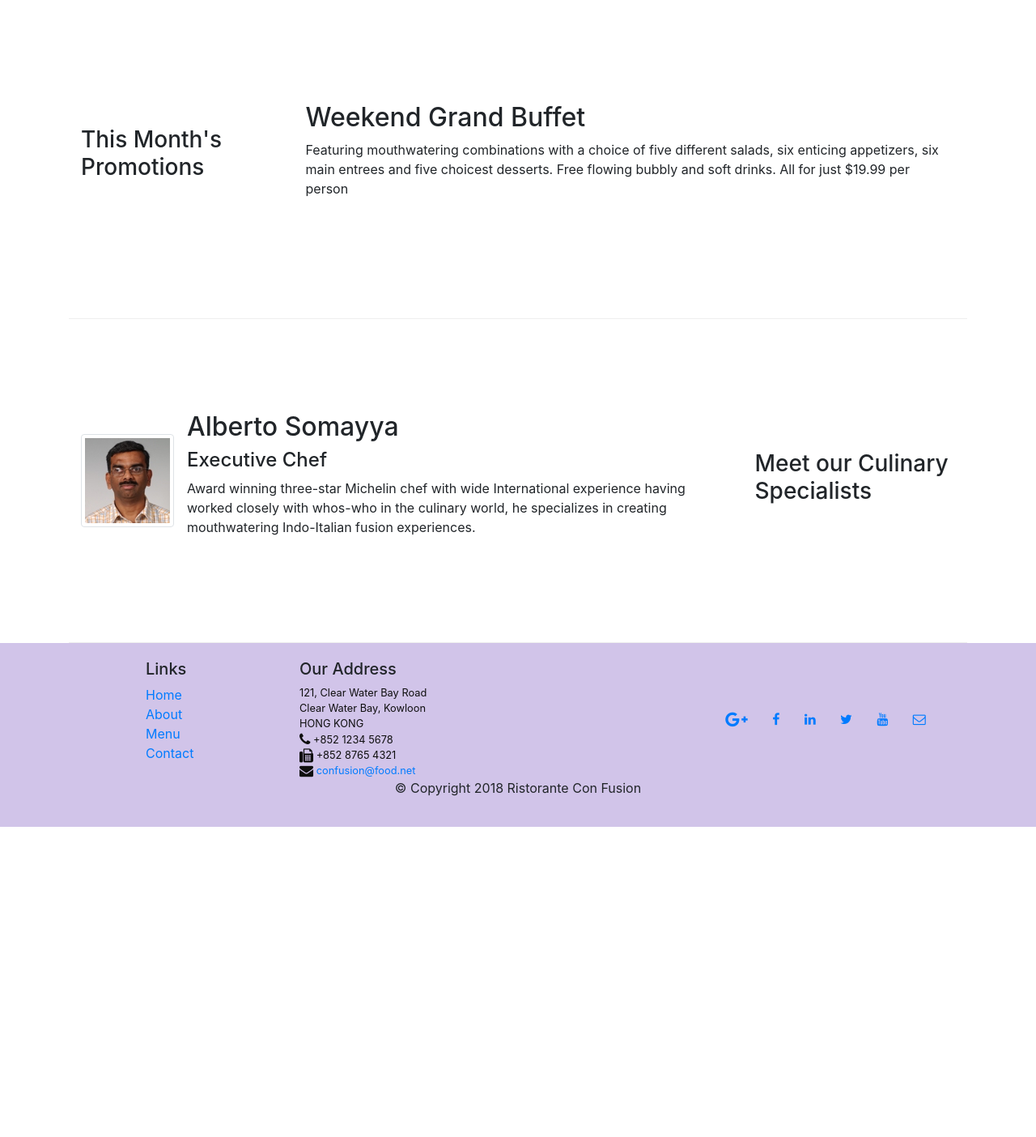
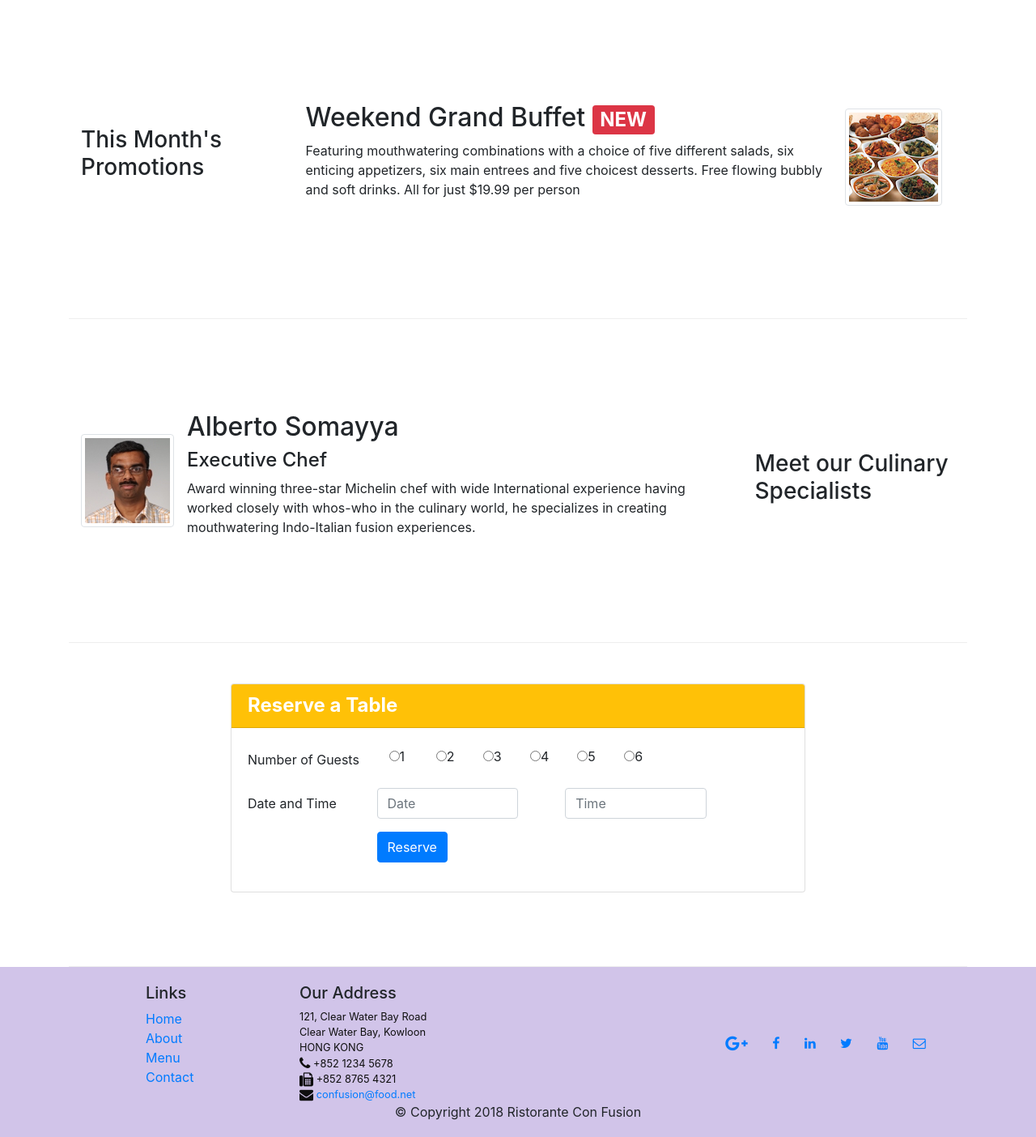
Before and after one commit to mohamedmaged/bootsrap, a website: page index.html in a window 1280 px wide. Shown: the part 740-2144 px from the top of the page at 81% size. Before the commit the page ends 1761 px from the top, so only its background shows below. Drawn offline with nearby package versions, Linux system fonts and the light colour scheme.

Commit message:
reserve table

```diff
--- a/index.html
+++ b/index.html
@@ -27,21 +27,22 @@
               <li class="nav-item active"> <a class="nav-link" href="#"> <span class="fa fa-home fa-lg"></span> Home </a></li>
               <li class="nav-item"> <a class="nav-link" href="./aboutus.html"><span class="fa fa-info fa-lg"></span> About </a></li>
               <li class="nav-item"> <a class="nav-link" href="# "><span class="fa fa-list fa-lg"></span> Menu </a></li>
-              <li class="nav-item"> <a class="nav-link" href="contactus.html "><span class="fa fa-home fa-address-card fa-lg"></span> Contact </a></li>
+              <li class="nav-item"> <a class="nav-link" href="contactus.html"><span class="fa fa-home fa-address-card fa-lg"></span> Contact </a></li>
             </ul>
           </div>
       </div>
     </nav>
     <header class="jumbotron">
         <div class="container">
-            <div class="row row-header">
-                <div class="col-12 col-sm-6" >
+            <div class="row row-header d-flex">
+                <div class="col-12 col-sm" >
                     <h1>Ristorante con Fusion</h1>
                     <p>We take inspiration from the World's best cuisines, and create a unique fusion experience. Our lipsmacking creations will tickle your culinary senses!</p>
                 </div>
-                <div class="col-12 col-sm align-self-center">
+                <div class="col-12 col-sm-3 ">
                      <img src="img/logo.png" class="img-fluid">
                 </div>
+                    <button type="button" class="btn btn-warning col-12 col-sm-3 align-self-center" onclick="document.getElementById('reserve').scrollIntoView();">Reserve</button>
             </div>
         </div>
     </header>
@@ -69,11 +70,15 @@
                 <h3>This Month's Promotions</h3>
             </div>
             <div class="col col-sm col-md">
-                <h2>Weekend Grand Buffet</h2>
-                <p>Featuring mouthwatering combinations with a choice of five different salads, six enticing appetizers, six main entrees and five choicest desserts. Free flowing bubbly and soft drinks. All for just $19.99 per person </p>
+                <div class="media">
+                        <div class="media-body">
+                                <h2>Weekend Grand Buffet <span class="badge badge-danger">NEW</span> </h2>
+                                <p>Featuring mouthwatering combinations with a choice of five different salads, six enticing appetizers, six main entrees and five choicest desserts. Free flowing bubbly and soft drinks. All for just $19.99 per person </p>
+                            </div>
+                    <img class="d-flex mr-3 img-thumbnail align-self-center " src="img/buffet.png" alt="uthappizza">
+                </div>
             </div>
         </div>
-
         <div class="row row-content align-items-center">
             <div class="col-12 col-sm-4 order-sm-last col-md-3">
                 <h3>Meet our Culinary Specialists</h3>
@@ -85,6 +90,36 @@
                             <h2>Alberto Somayya</h2>
                             <h4>Executive Chef</h4>
                             <p>Award winning three-star Michelin chef with wide International experience having worked closely with whos-who in the culinary world, he specializes in creating mouthwatering Indo-Italian fusion experiences. </p>
+                    </div>
+                </div>
+            </div>
+        </div>
+        <div class="row row-content justify-content-center">
+            <div class="col-12 col-sm-8">
+                <div class="card">
+                    <h4 class="card-header bg-warning text-white font-weight-bold">Reserve a Table</h4>
+                    <div class="card-body">
+                        <form>
+                            <div class="form-group row">
+                                <label for="Numberofguests" class="col-12 col-sm-3 col-form-label">Number of Guests</label>
+
+                                     <label class="radio-inline class col-1 align-self-center"><input type="radio" name="1" >1</label>
+                                     <label class="radio-inline col-1 align-self-center"><input type="radio" name="1" >2</label>
+                                     <label class="radio-inline col-1 align-self-center"><input type="radio" name="1" >3</label>
+                                     <label class="radio-inline col-1 align-self-center"><input type="radio" name="1" >4</label>
+                                     <label class="radio-inline col-1 align-self-center"><input type="radio" name="1" >5</label>
+                                     <label class="radio-inline col-1 align-self-center"><input type="radio" name="1" >6</label>
+
+                            </div>
+                            <div class="form-group row">
+                                <label for="Dateandtime" class="col-12 col-sm-3 col-form-label">Date and Time</label>
+                                <input type="text" class="form-control col-12 col-sm-3 " id="date" name="date" placeholder="Date">
+                                <input type="text" class="form-control col-12 col-sm-3 offset-sm-1 " id="time" name="time" placeholder="Time" >
+                            </div>
+                            <div class="form-group row" id="reserve">
+                                <button type="button" class="btn btn-primary col-auto offset-sm-3">Reserve</button>
+                            </div>
+                        </form>
                     </div>
                 </div>
             </div>
```
